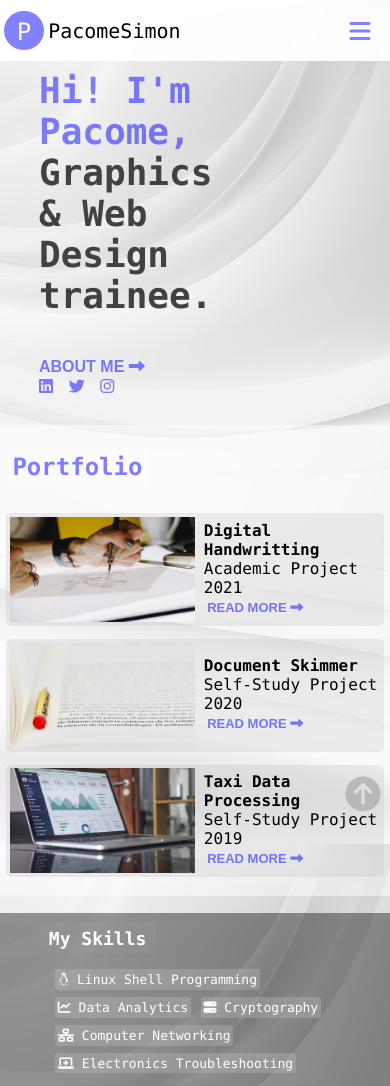
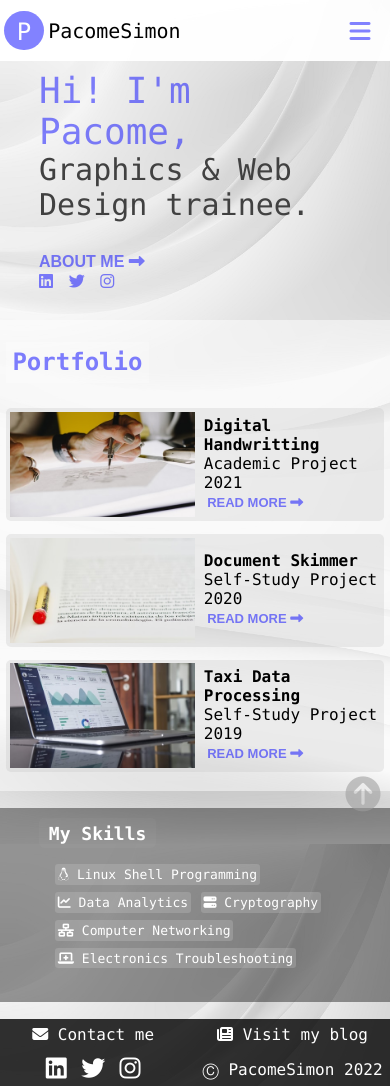
Before and after one commit to pacomesimon/my-brand, a plain HTML site: page home.html in a window 390 px wide. Shown: the top 1086 px of the page. Drawn offline with Linux system fonts and the light colour scheme.

Commit message:
home-blog-template font-width fixes

```diff
--- a/blogs/styleBlog.css
+++ b/blogs/styleBlog.css
@@ -208,7 +208,9 @@ body{
   }
   .commenter-name {
     font-weight: bold;
-    width: 20ex;
+    word-wrap: break-word;
+    width: 33ex;
+    padding-right: 3ex;
     font-size: 18px;
     padding-top: 0.5ex;
     padding-bottom: 0.5ex;
--- a/styles/styleBlog.css
+++ b/styles/styleBlog.css
@@ -497,10 +497,12 @@ body{
 
   @media (max-width: 480px) {
     .intro{
-      font-size: large;
+      font-size: 30px;
+      width: 80%;
+      padding-bottom: 0px;
     }
     #hiwords{
-      font-size: large;
+      font-size: 36px;
     }
     #projects-grid{
       grid-template-columns: auto;
--- a/styles/styleHome.css
+++ b/styles/styleHome.css
@@ -427,7 +427,7 @@ body{
 
     .intro{
       padding: 70px 0px 5px 10%;
-      font-weight: 700;
+      font-weight: normal;
       font-size: 36px;
       width: 50%
     }
@@ -473,6 +473,18 @@ body{
 
   }
 
+  @media (max-width: 480px) {
+    .intro{
+      font-size: 30px;
+      font-weight: normal;
+      width: 80%;
+      padding-bottom: 0px;
+    }
+    #hiwords{
+      font-size: 36px;
+    }
+  }
+
 @media (max-width: 320px) {
           footer{
             font-size: x-small;
```
